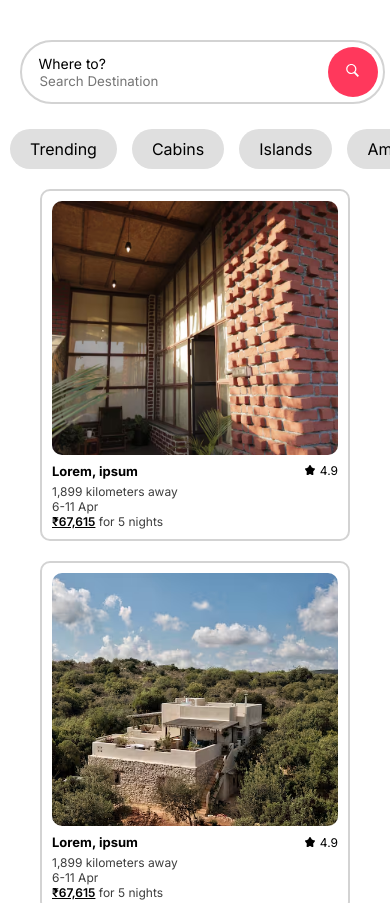
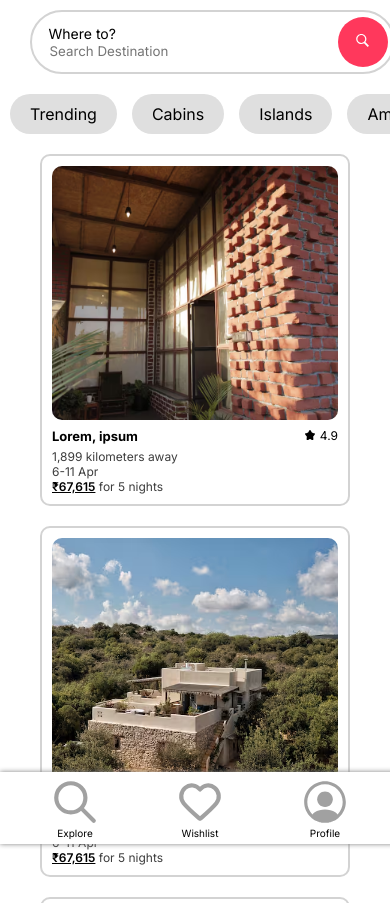
Before and after one commit to ks-fsdev/airbnb-landing-page-responsive-clone, a plain HTML site: page index.html in a window 390 px wide. Shown: the top 903 px of the page. Drawn offline with Linux system fonts and the light colour scheme.

Commit message:
final update

```diff
--- a/media-query.css
+++ b/media-query.css
@@ -3,6 +3,7 @@
   header {
     width: 100%;
     border: none;
+    padding: 10px;
   }
 
   .search-wrapper {
@@ -148,6 +149,8 @@
     gap: 30px;
     padding: 5px;
     box-shadow: 0px 0px 5px 0px gray;
+    position: sticky;
+    bottom: 0px;
   }
 
   .navigation {
```
